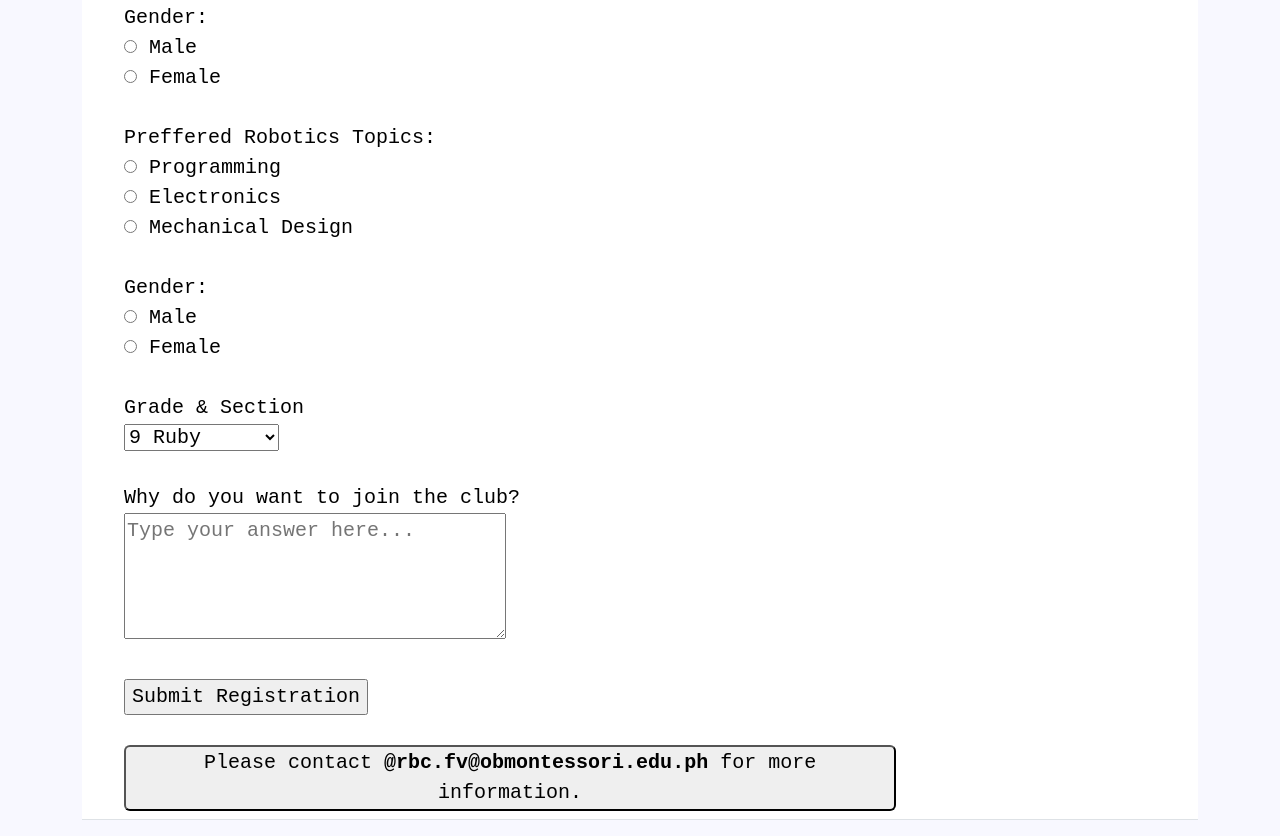
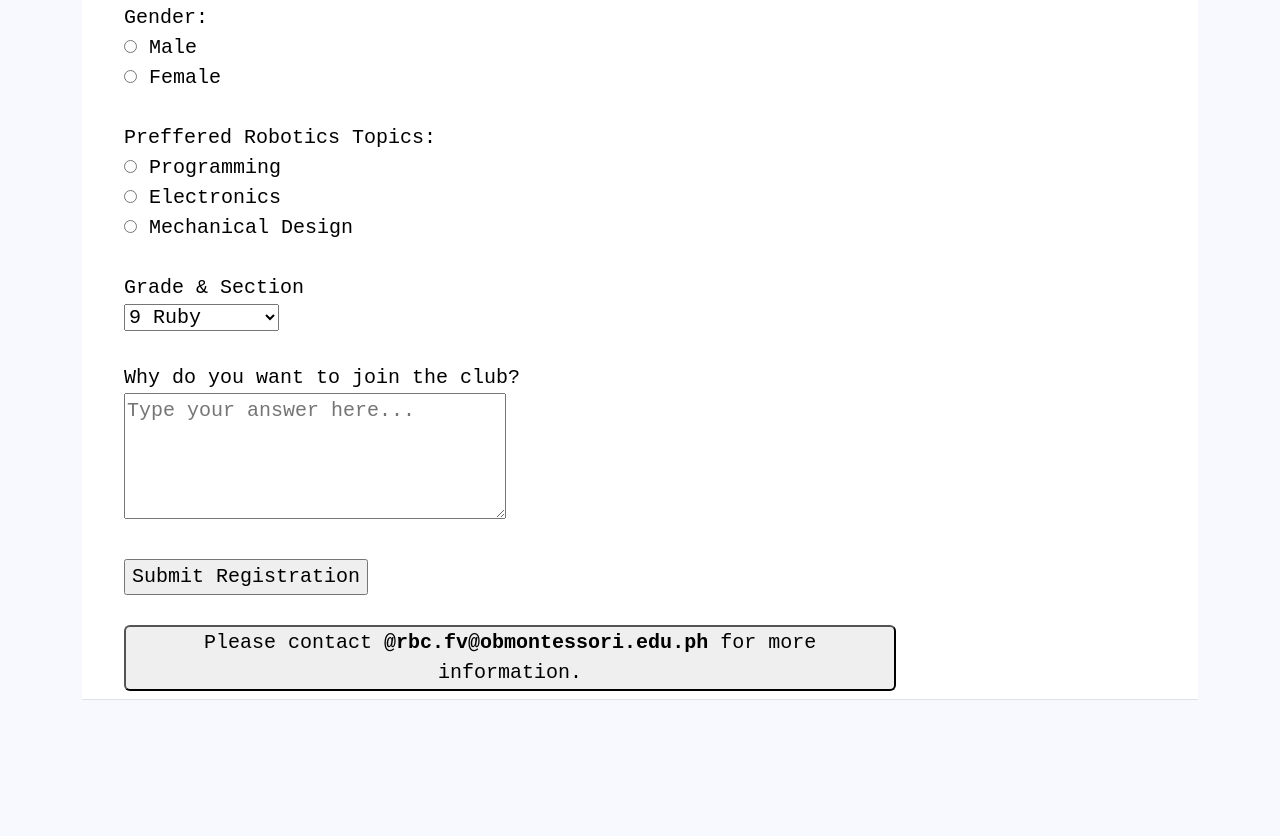
Before and after one commit to tldpaz/FV_ICT9R_Q2SW2_Paz_Trisha, a plain HTML site: page index.html in a window 1280 px wide. Shown: the part 881-1717 px from the top of the page. After the commit the page ends 1597 px from the top, so only its background shows below. Drawn offline with nearby package versions, Linux system fonts and the light colour scheme.

Commit message:
Update index.html

```diff
--- a/index.html
+++ b/index.html
@@ -122,14 +122,6 @@
 						<label for="mechanicaldesign">Mechanical Design</label>
 						<br><br>
 
-						<label for="gender">Gender:</label>
-						<br>
-						<input type="radio" id="male" name="gender">
-						<label for="male">Male</label>
-						<br>
-						<input type="radio" id="female" name="gender">
-						<label for="female">Female</label>
-						<br><br>
 
 						<label for="selection">Grade & Section</label>
 						<br>
```
